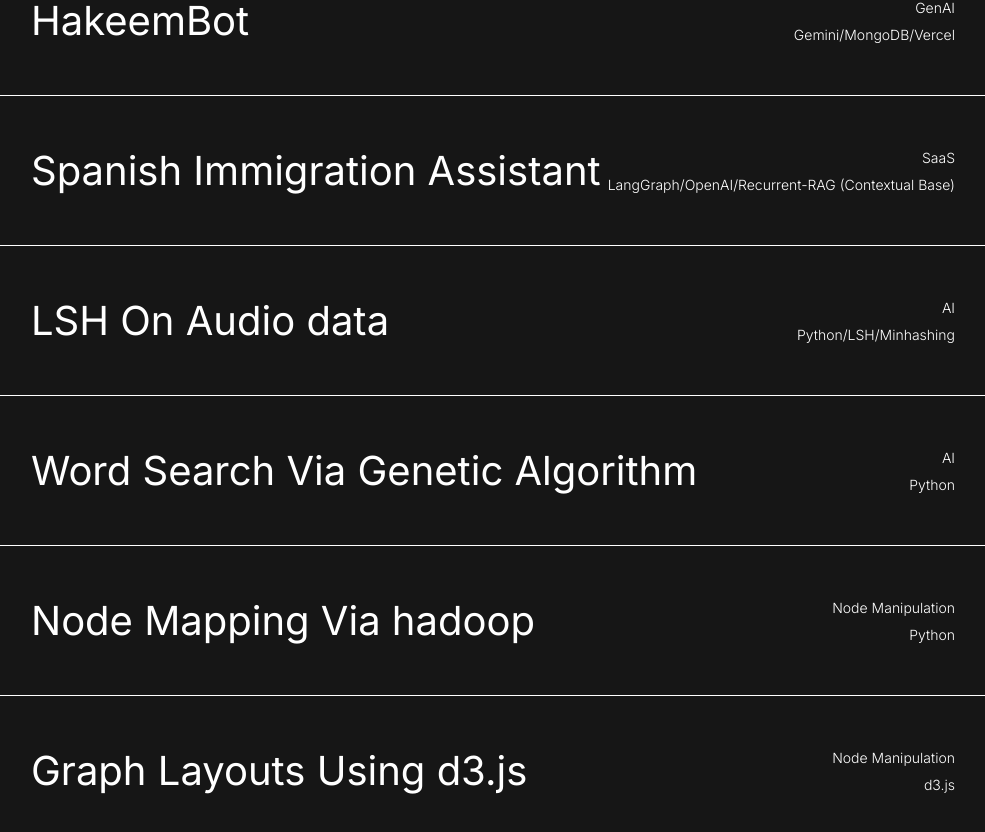
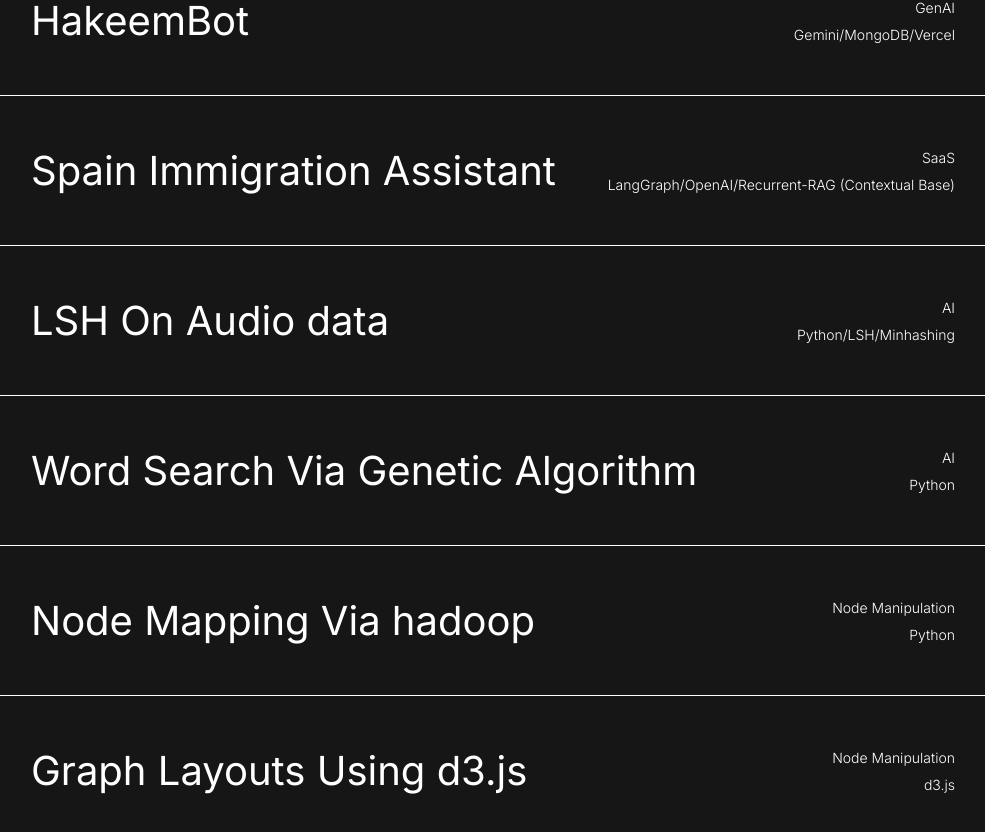
Before and after one commit to Ahmed-Shayan-Arsalan/portfolio, a Next.js app: page /portfolio/ in a window 1280 px wide. Shown: the part 2321-3153 px from the top of the page, without its empty margins (147-1132 px from the left). Built offline with nearby package versions, Linux system fonts and the light colour scheme.

Commit message:
Update projects.js

```diff
--- a/src/Data/projects.js
+++ b/src/Data/projects.js
@@ -24,7 +24,7 @@ export const projects=[
         type:'GenAI',
     },
     {
-        name:'Spanish Immigration Assistant',
+        name:'Spain Immigration Assistant',
         src:'Lawbot.webp',
         link:'https://spain-front-two.vercel.app/',
         color:"#8c8c8c",
```
